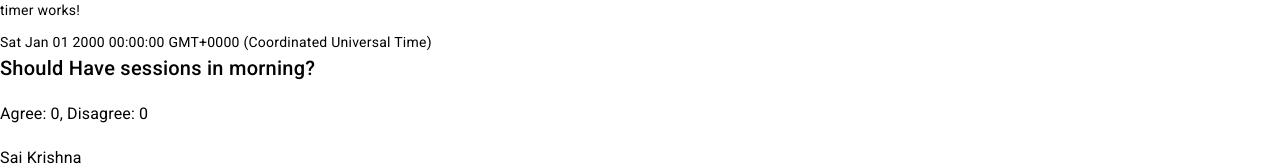
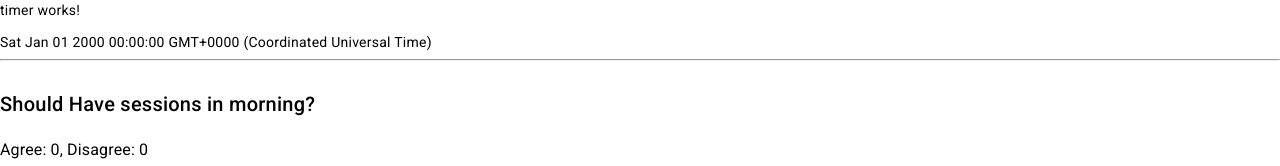
Before and after one commit to varmajt/test, an Angular app in the folder angular-getstarted/: page / in a window 1280 px wide. Shown: the top 166 px of the page. Built offline with nearby package versions, Linux system fonts and the light colour scheme; no server answers.

Commit message:
add line after timer

```diff
--- a/angular-getstarted/src/app/app.component.html
+++ b/angular-getstarted/src/app/app.component.html
@@ -1,5 +1,7 @@
 <title>{{title}}</title>
 <app-timer></app-timer>
+<hr />
+<br />
 <app-vote-taker></app-vote-taker>
 <hr />
 <mat-tab-group animationDuration="0ms">
```
